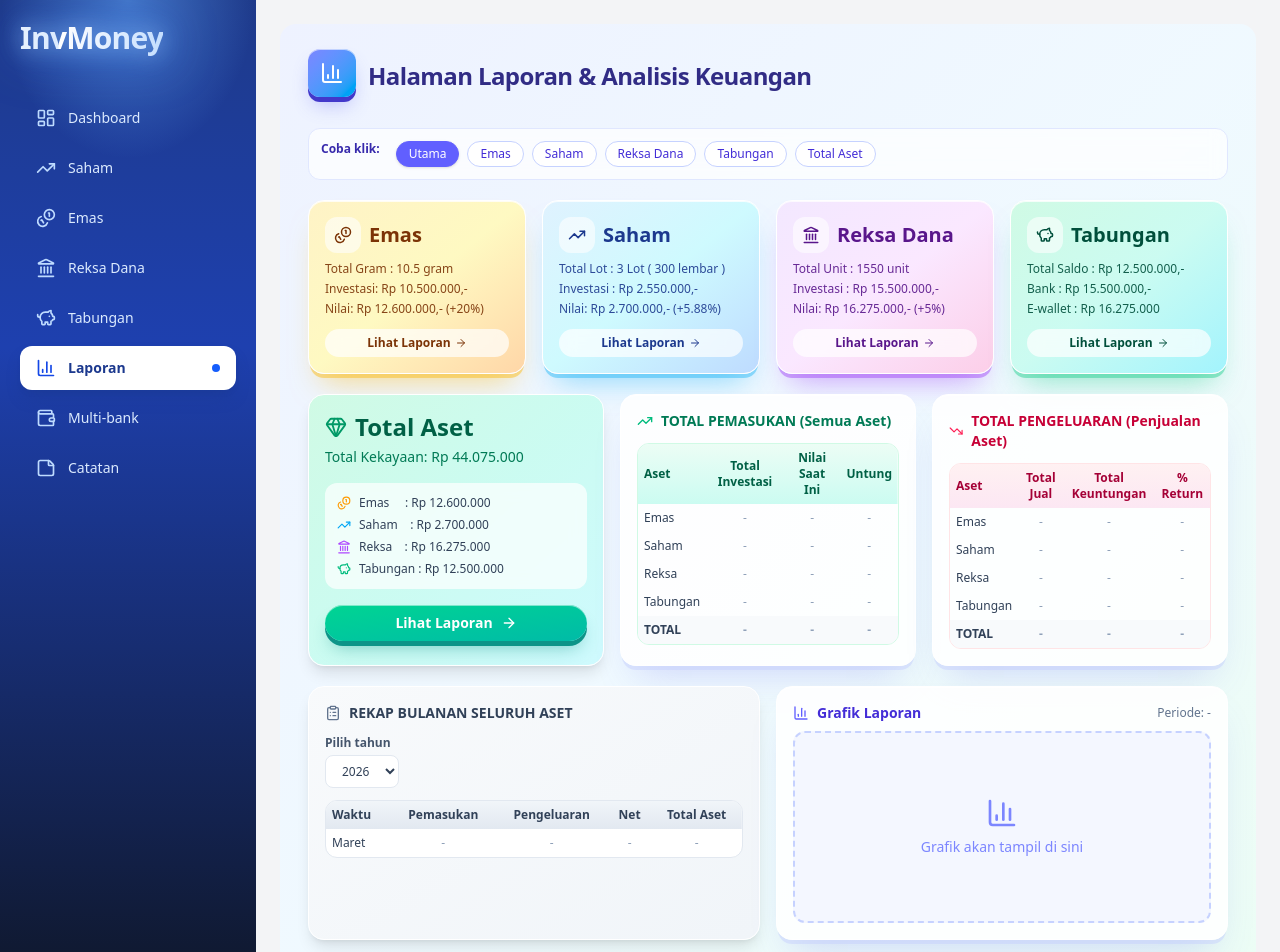
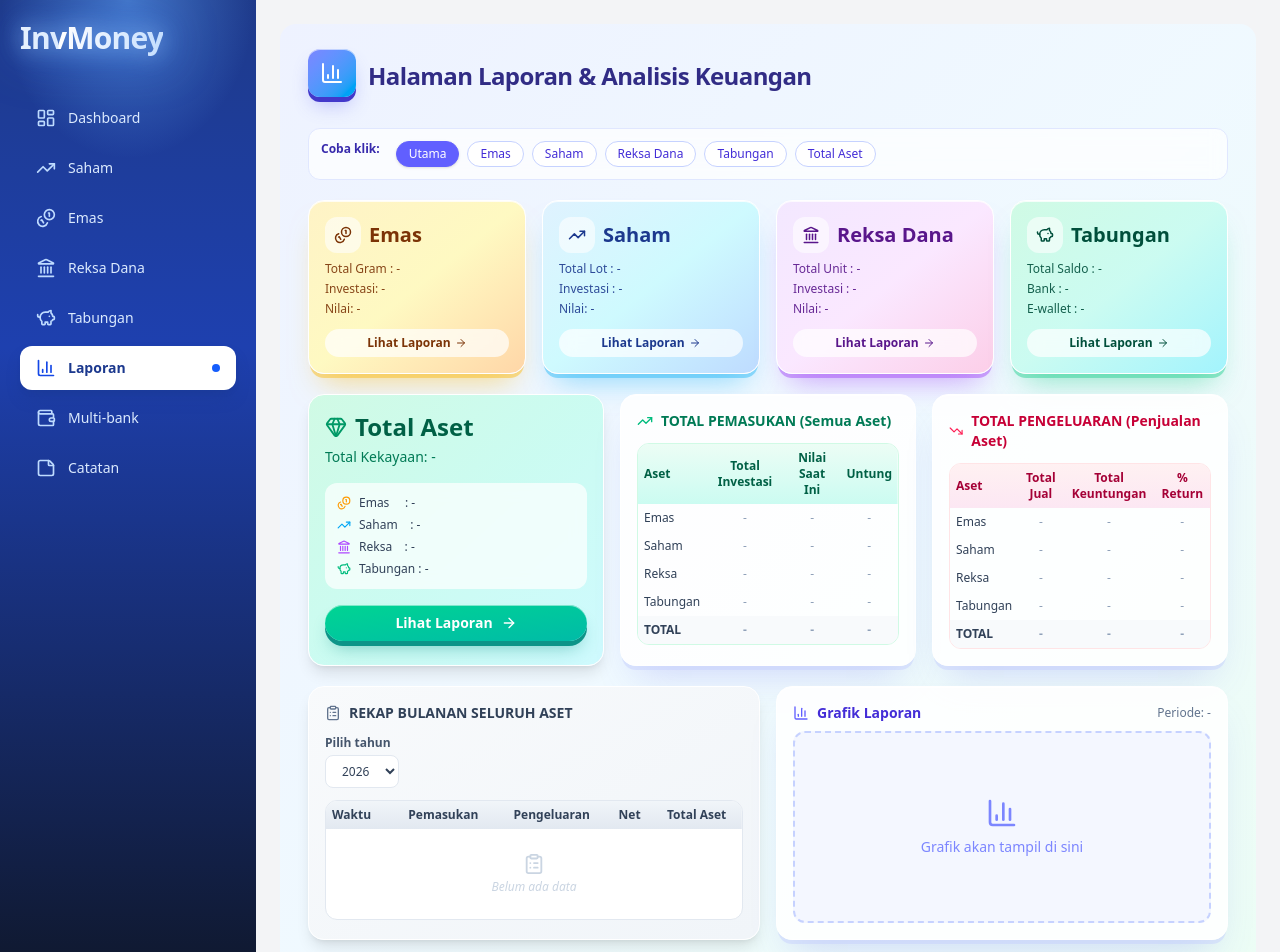
Before and after one commit to kafkalintang/invmoney, a Next.js app: page /laporan in a window 1280 px wide. Shown: the top 952 px of the page. Built offline with nearby package versions, Linux system fonts and the light colour scheme.

Commit message:
perbaikan tampilan

```diff
--- a/src/app/laporan/page.js
+++ b/src/app/laporan/page.js
@@ -15,12 +15,9 @@ import {
   ArrowLeft,
   ArrowRight,
   Download,
-  Calendar,
   Receipt,
   ClipboardList,
   Gem,
-  Banknote,
-  Star,
   CircleDollarSign,
   ScrollText,
 } from 'lucide-react';
@@ -93,7 +90,7 @@ export default function HalamanLaporan() {
               bg="from-amber-100 via-yellow-100 to-orange-200"
               teks="text-amber-900"
               glow="251,191,36"
-              isi={['Total Gram : 10.5 gram', 'Investasi: Rp 10.500.000,-', 'Nilai: Rp 12.600.000,- (+20%)']}
+              isi={['Total Gram : -', 'Investasi: -', 'Nilai: -']}
               onClick={() => setTampilan('emas')}
             />
             <KartuAset
@@ -102,7 +99,7 @@ export default function HalamanLaporan() {
               bg="from-sky-100 via-cyan-100 to-blue-200"
               teks="text-blue-900"
               glow="56,189,248"
-              isi={['Total Lot : 3 Lot ( 300 lembar )', 'Investasi : Rp 2.550.000,-', 'Nilai: Rp 2.700.000,- (+5.88%)']}
+              isi={['Total Lot : -', 'Investasi : -', 'Nilai: -']}
               onClick={() => setTampilan('saham')}
             />
             <KartuAset
@@ -111,7 +108,7 @@ export default function HalamanLaporan() {
               bg="from-purple-100 via-fuchsia-100 to-pink-200"
               teks="text-purple-900"
               glow="168,85,247"
-              isi={['Total Unit : 1550 unit', 'Investasi : Rp 15.500.000,-', 'Nilai: Rp 16.275.000,- (+5%)']}
+              isi={['Total Unit : -', 'Investasi : -', 'Nilai: -']}
               onClick={() => setTampilan('reksadana')}
             />
             <KartuAset
@@ -120,7 +117,7 @@ export default function HalamanLaporan() {
               bg="from-emerald-100 via-teal-100 to-cyan-200"
               teks="text-emerald-900"
               glow="52,211,153"
-              isi={['Total Saldo : Rp 12.500.000,-', 'Bank : Rp 15.500.000,-', 'E-wallet : Rp 16.275.000']}
+              isi={['Total Saldo : -', 'Bank : -', 'E-wallet : -']}
               onClick={() => setTampilan('tabungan')}
             />
           </div>
@@ -134,13 +131,13 @@ export default function HalamanLaporan() {
                 <Gem size={22} className="text-emerald-600" />
                 <h3 className="text-2xl font-bold text-emerald-800">Total Aset</h3>
               </div>
-              <p className="text-sm text-emerald-700 mb-4">Total Kekayaan: Rp 44.075.000</p>
+              <p className="text-sm text-emerald-700 mb-4">Total Kekayaan: -</p>
 
               <div className="bg-white/70 backdrop-blur rounded-xl p-3 text-xs space-y-1.5 text-slate-700">
-                <p className="flex items-center gap-2"><Coins size={14} className="text-amber-500" /> Emas &nbsp;&nbsp;&nbsp;&nbsp;: Rp 12.600.000</p>
-                <p className="flex items-center gap-2"><TrendingUp size={14} className="text-sky-500" /> Saham &nbsp;&nbsp;&nbsp;: Rp 2.700.000</p>
-                <p className="flex items-center gap-2"><Landmark size={14} className="text-purple-500" /> Reksa &nbsp;&nbsp;&nbsp;: Rp 16.275.000</p>
-                <p className="flex items-center gap-2"><PiggyBank size={14} className="text-emerald-500" /> Tabungan : Rp 12.500.000</p>
+                <p className="flex items-center gap-2"><Coins size={14} className="text-amber-500" /> Emas &nbsp;&nbsp;&nbsp;&nbsp;: -</p>
+                <p className="flex items-center gap-2"><TrendingUp size={14} className="text-sky-500" /> Saham &nbsp;&nbsp;&nbsp;: -</p>
+                <p className="flex items-center gap-2"><Landmark size={14} className="text-purple-500" /> Reksa &nbsp;&nbsp;&nbsp;: -</p>
+                <p className="flex items-center gap-2"><PiggyBank size={14} className="text-emerald-500" /> Tabungan : -</p>
               </div>
 
               <button
@@ -205,11 +202,12 @@ export default function HalamanLaporan() {
                   </thead>
                   <tbody>
                     <tr>
-                      <td className="p-1.5 text-slate-700">Maret</td>
-                      <td className="p-1.5 text-center text-slate-400">-</td>
-                      <td className="p-1.5 text-center text-slate-400">-</td>
-                      <td className="p-1.5 text-center text-slate-400">-</td>
-                      <td className="p-1.5 text-center text-slate-400">-</td>
+                      <td colSpan={5} className="py-6">
+                        <div className="flex flex-col items-center gap-1 text-slate-300 italic">
+                          <ClipboardList size={22} />
+                          Belum ada data
+                        </div>
+                      </td>
                     </tr>
                   </tbody>
                 </table>
```
